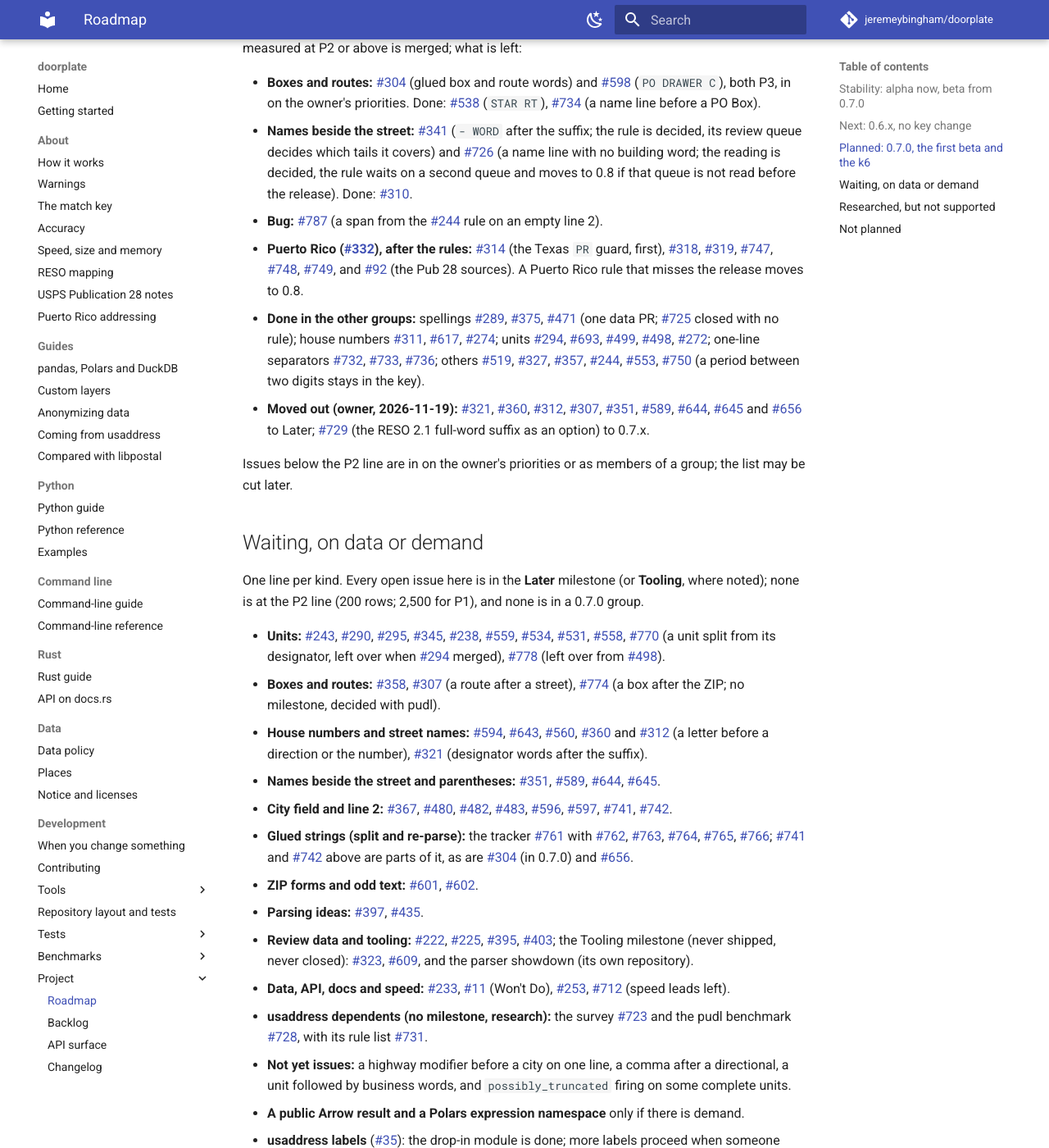
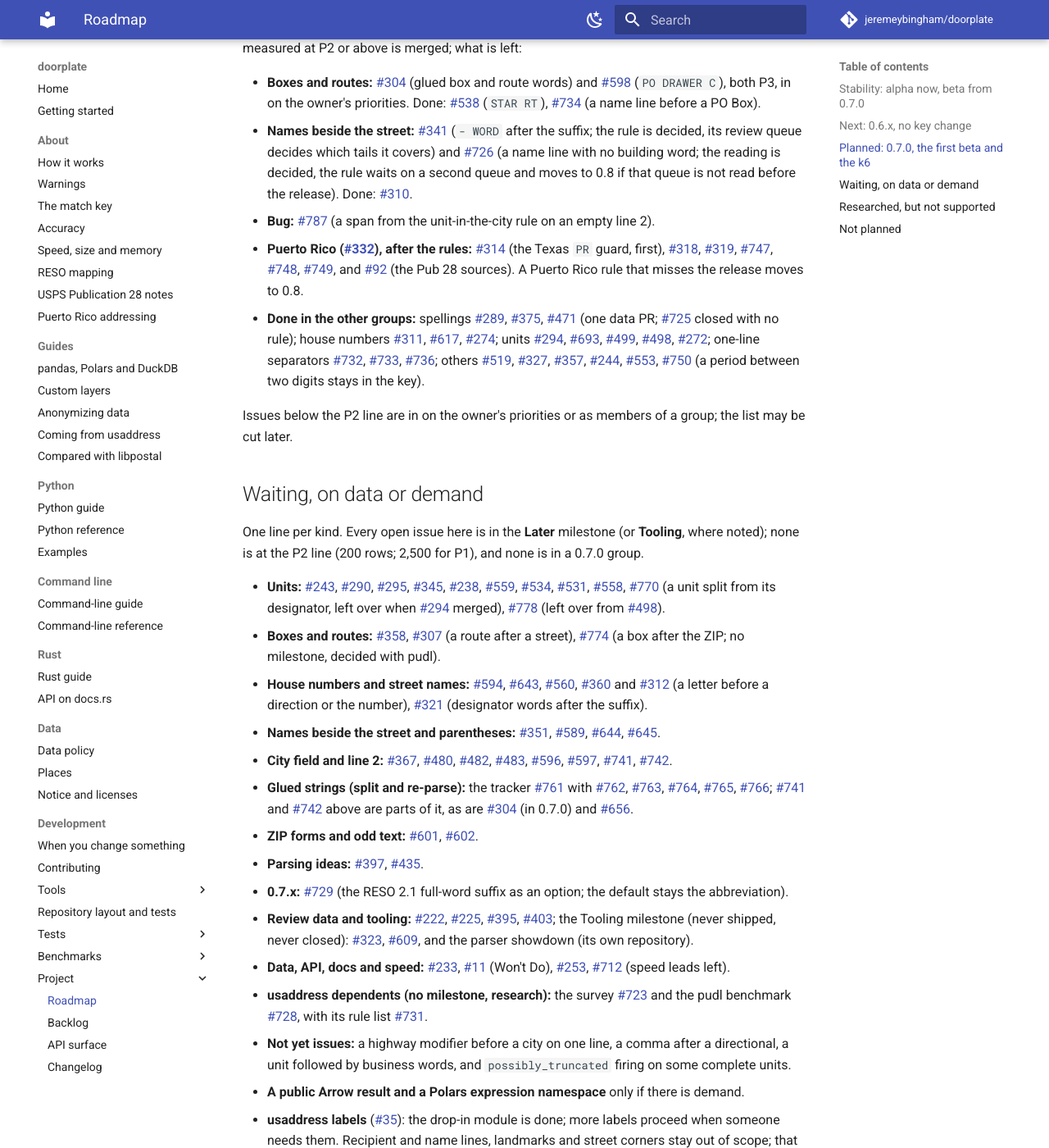
Before and after one commit to jeremeybingham/doorplate, an MkDocs documentation site: the page built from docs/roadmap.md, in a window 1280 px wide and 1400 px high, scrolled down 1659 px. Shown: the whole window at 82% size. Built offline with MkDocs 1.6.1 and Material for MkDocs 9.7.7, drawn with Linux system fonts in a browser that asks for light colours; comment, search, counter and statistics services are not loaded.

Commit message:
roadmap: moved-out issues only under Later, #729 under 0.7.x (issue_states.py)
Co-Authored-By: Claude Opus 5.5 <noreply@anthropic.com>

```diff
--- a/docs/roadmap.md
+++ b/docs/roadmap.md
@@ -47,10 +47,9 @@ Done before the rules: #700. Every regular rule measured at P2 or above is merge
 
 - **Boxes and routes:** #304 (glued box and route words) and #598 (`PO DRAWER C`), both P3, in on the owner's priorities. Done: #538 (`STAR RT`), #734 (a name line before a PO Box).
 - **Names beside the street:** #341 (` - WORD` after the suffix; the rule is decided, its review queue decides which tails it covers) and #726 (a name line with no building word; the reading is decided, the rule waits on a second queue and moves to 0.8 if that queue is not read before the release). Done: #310.
-- **Bug:** #787 (a span from the #244 rule on an empty line 2).
+- **Bug:** #787 (a span from the unit-in-the-city rule on an empty line 2).
 - **Puerto Rico (#332), after the rules:** #314 (the Texas `PR` guard, first), #318, #319, #747, #748, #749, and #92 (the Pub 28 sources). A Puerto Rico rule that misses the release moves to 0.8.
 - **Done in the other groups:** spellings #289, #375, #471 (one data PR; #725 closed with no rule); house numbers #311, #617, #274; units #294, #693, #499, #498, #272; one-line separators #732, #733, #736; others #519, #327, #357, #244, #553, #750 (a period between two digits stays in the key).
-- **Moved out (owner, 2026-11-19):** #321, #360, #312, #307, #351, #589, #644, #645 and #656 to Later; #729 (the RESO 2.1 full-word suffix as an option) to 0.7.x.
 
 Issues below the P2 line are in on the owner's priorities or as members of a group; the list may be cut later.
 
@@ -66,6 +65,7 @@ One line per kind. Every open issue here is in the **Later** milestone (or **Too
 - **Glued strings (split and re-parse):** the tracker #761 with #762, #763, #764, #765, #766; #741 and #742 above are parts of it, as are #304 (in 0.7.0) and #656.
 - **ZIP forms and odd text:** #601, #602.
 - **Parsing ideas:** #397, #435.
+- **0.7.x:** #729 (the RESO 2.1 full-word suffix as an option; the default stays the abbreviation).
 - **Review data and tooling:** #222, #225, #395, #403; the Tooling milestone (never shipped, never closed): #323, #609, and the parser showdown (its own repository).
 - **Data, API, docs and speed:** #233, #11 (Won't Do), #253, #712 (speed leads left).
 - **usaddress dependents (no milestone, research):** the survey #723 and the pudl benchmark #728, with its rule list #731.
```
